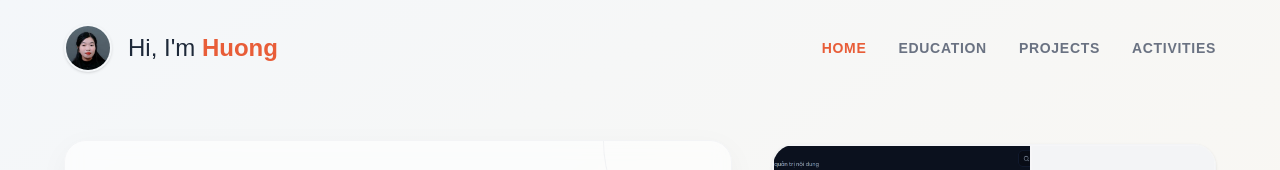
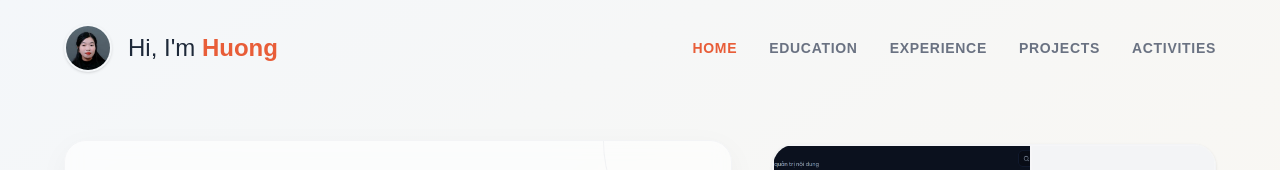
Before and after one commit to PhamLanHuong0907/My-portfolio, a React (Vite) app: page / in a window 1280 px wide. Shown: the top 170 px of the page. Built offline with nearby package versions, Linux system fonts and the light colour scheme; grey boxes are pictures that could not be loaded.

Commit message:
Update navbar

```diff
--- a/src/components/About/Header.tsx
+++ b/src/components/About/Header.tsx
@@ -19,6 +19,7 @@ const Navbar = () => {
       <div className="hidden md:flex gap-8 text-sm font-bold tracking-wider">
         <a href="#home" className="text-[#e85d38] transition-colors duration-300">HOME</a>
         <a href="#education" className="text-gray-500 hover:text-[#e85d38] transition-colors duration-300">EDUCATION</a>
+        <a href="#experience" className="text-gray-500 hover:text-[#e85d38] transition-colors duration-300">EXPERIENCE</a>
         <a href="#projects" className="text-gray-500 hover:text-[#e85d38] transition-colors duration-300">PROJECTS</a>
         <a href="#activities" className="text-gray-500 hover:text-[#e85d38] transition-colors duration-300">ACTIVITIES</a>
       </div>
```
